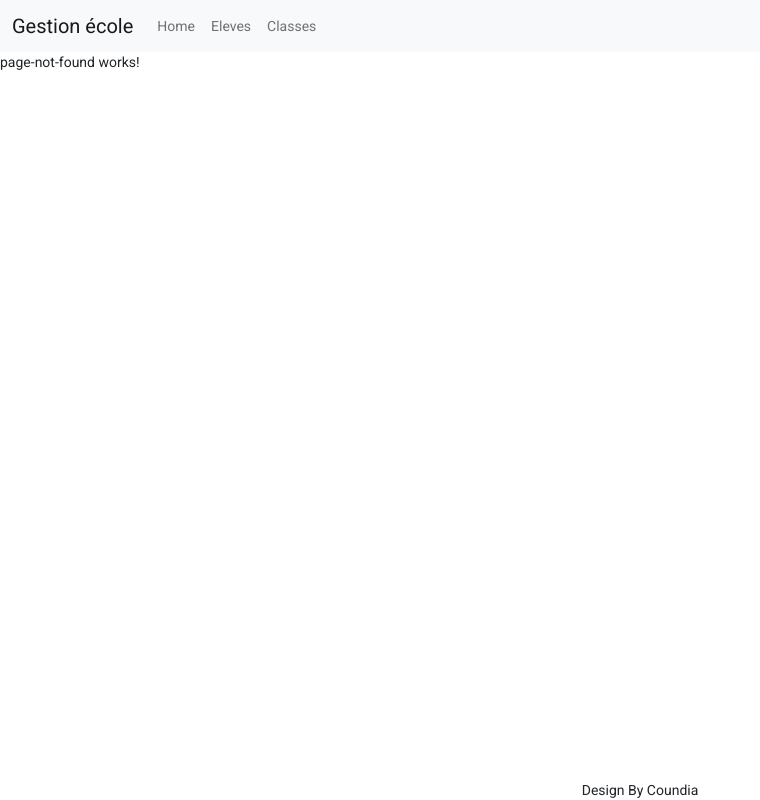
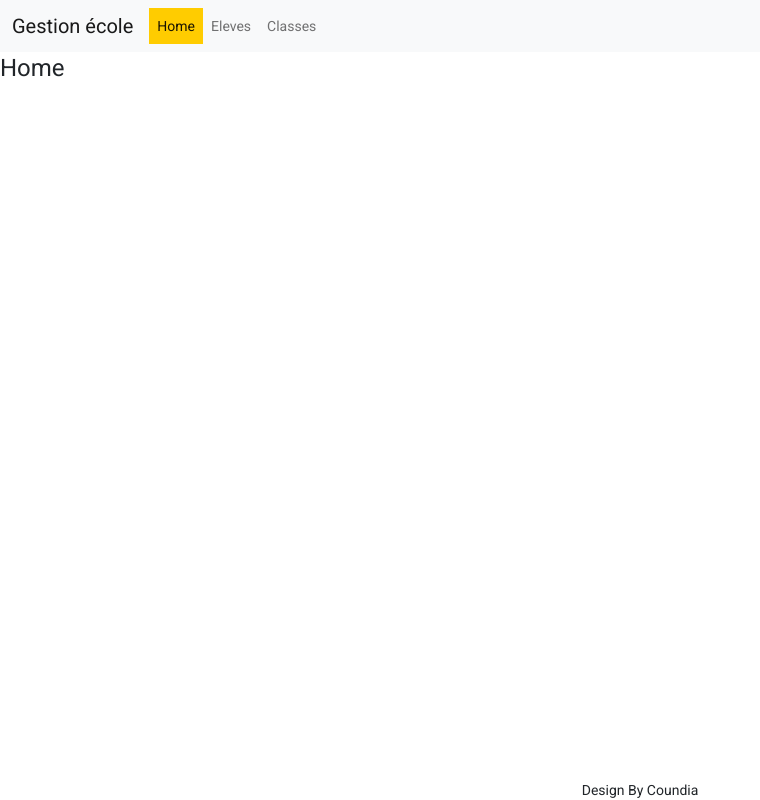
Before and after one commit to coundia/edacy-school-app, an Angular app: page /portail/home in a window 1280 px wide. Shown: the whole page, without its empty margins (0-760 px from the left). Built offline with nearby package versions, Linux system fonts and the light colour scheme.

Commit message:
add lazy loading

```diff
--- a/src/app/app-routing.module.ts
+++ b/src/app/app-routing.module.ts
@@ -2,18 +2,21 @@ import {NgModule} from '@angular/core';
 import {RouterModule, Routes} from '@angular/router';
 import {HomeComponent} from "./frontoffice/components/home/home.component";
 import { PageNotFoundComponent } from './shared/components/page-not-found/page-not-found.component';
+import {StudentsComponent} from "./frontoffice/components/students/students.component";
+import {ClassesComponent} from "./frontoffice/components/classes/classes.component";
 
 const routes: Routes = [
   {
-    path: 'home', component: HomeComponent
+    path: 'portail/home', component: HomeComponent
   },
-  {
-    path: 'portail',
-    loadChildren: () => import("./frontoffice/frontoffice-routing.module").then(m => m.FrontOfficeRoutingModule),
+  //portail
+   {
+    path: 'portail', loadChildren : () =>import('./frontoffice/frontoffice-routing.module').then(m => m.FrontOfficeRoutingModule),
   },
+  //end portail
   {
     path: '',
-    redirectTo: '/home',
+    redirectTo: 'portail/home',
     pathMatch: 'full'
   }
   ,
--- a/src/app/app.component.html
+++ b/src/app/app.component.html
@@ -1,3 +1,5 @@
   <app-header></app-header>
-     <router-outlet></router-outlet>
+  <ng-container>
+    <router-outlet></router-outlet>
+  </ng-container>
   <app-footer></app-footer>
--- a/src/app/app.module.ts
+++ b/src/app/app.module.ts
@@ -5,7 +5,7 @@ import { AppRoutingModule } from './app-routing.module';
 import { AppComponent } from './app.component';
 import { BrowserAnimationsModule } from '@angular/platform-browser/animations';
 import {SharedModule} from "./shared/shared.module";
-import {FrontOfficeRoutingModule} from "./frontoffice/frontoffice-routing.module";
+
 
 @NgModule({
   declarations: [
@@ -16,7 +16,7 @@ import {FrontOfficeRoutingModule} from "./frontoffice/frontoffice-routing.module
     BrowserModule,
     AppRoutingModule,
     BrowserAnimationsModule,
-    SharedModule
+    SharedModule,
   ],
   providers: [],
   bootstrap: [AppComponent]
--- a/src/app/frontoffice/components/home/home.component.html
+++ b/src/app/frontoffice/components/home/home.component.html
@@ -1 +1 @@
-home
+<h1>Home</h1>
--- a/src/app/frontoffice/components/home/home.component.ts
+++ b/src/app/frontoffice/components/home/home.component.ts
@@ -10,6 +10,7 @@ export class HomeComponent implements OnInit {
   constructor() { }
 
   ngOnInit(): void {
+
   }
 
 }
--- a/src/app/frontoffice/frontoffice-routing.module.ts
+++ b/src/app/frontoffice/frontoffice-routing.module.ts
@@ -2,7 +2,6 @@ import { NgModule } from '@angular/core';
 import { RouterModule, Routes } from '@angular/router';
 import {StudentsComponent} from "./components/students/students.component";
 import {ClassesComponent} from "./components/classes/classes.component";
-import {HomeComponent} from "./components/home/home.component";
 
 /**
  * Front Routes
--- a/src/app/shared/components/header/header.component.html
+++ b/src/app/shared/components/header/header.component.html
@@ -8,13 +8,15 @@
     <div class="collapse navbar-collapse" id="navbarNav">
       <ul class="navbar-nav">
         <li class="nav-item">
-          <a [routerLinkActiveOptions]="{ exact: true }" class="nav-link" routerLink="home"
+          <a [routerLinkActiveOptions]="{ exact: true }" class="nav-link" routerLink="portail/home"
              routerLinkActive="active">Home</a>
         </li>
+
 
         <li class="nav-item">
           <a class="nav-link" routerLink="/portail/students" routerLinkActive="active">Eleves</a>
         </li>
+
         <li class="nav-item">
           <a class="nav-link" routerLink="/portail/classes" routerLinkActive="active">Classes</a>
         </li>
```
Also changed, not shown: src/app/frontoffice/frontoffice.module.ts (+7 -10 lines), 1 other file (tests, documents, lock files or other folders).
